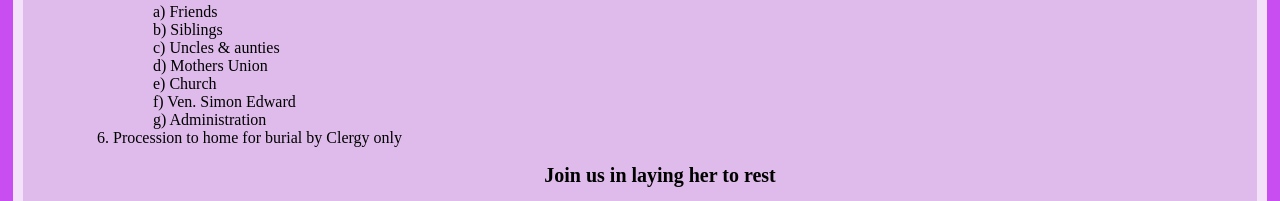
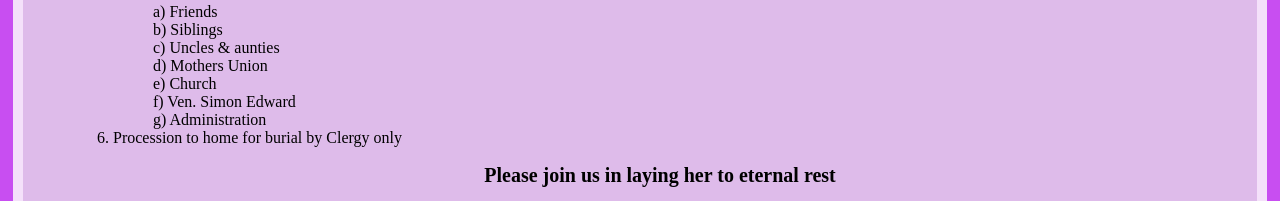
Before and after one commit to omoshx78/julieorinda, a website: page index.html in a window 1280 px wide. Shown: the part 2070-2271 px from the top of the page. Drawn offline with Linux system fonts and the light colour scheme; grey boxes are pictures that could not be loaded; a web font is replaced by a local one.

Commit message:
Update index.html

```diff
--- a/index.html
+++ b/index.html
@@ -96,7 +96,7 @@
     <li>Procession to home for burial by Clergy only</li>
         </ol>
       </p>
-        <h2 class="map">Join us in laying her to rest</h2>
+        <h2 calss="maptittle">Please join us in laying her to eternal rest</h2>
         <div class="map">
           <iframe src="https://www.google.com/maps/embed?pb=!1m26!1m12!1m3!1d127659.95523196545!2d34.48383703489519!3d-0.8554765602941048!2m3!1f0!2f0!3f0!3m2!1i1024!2i768!4f13.1!4m11!3e0!4m5!1s0x182b49f64c6de3ab%3A0xc60e78590aea4d96!2sRongo!3m2!1d-0.7553244!2d34.5998996!4m3!3m2!1d-0.9560818!2d34.5053286!5e0!3m2!1sen!2ske!4v1519755644374"
             width="400" height="300" frameborder="0" style="border:0" allowfullscreen></iframe>
```
